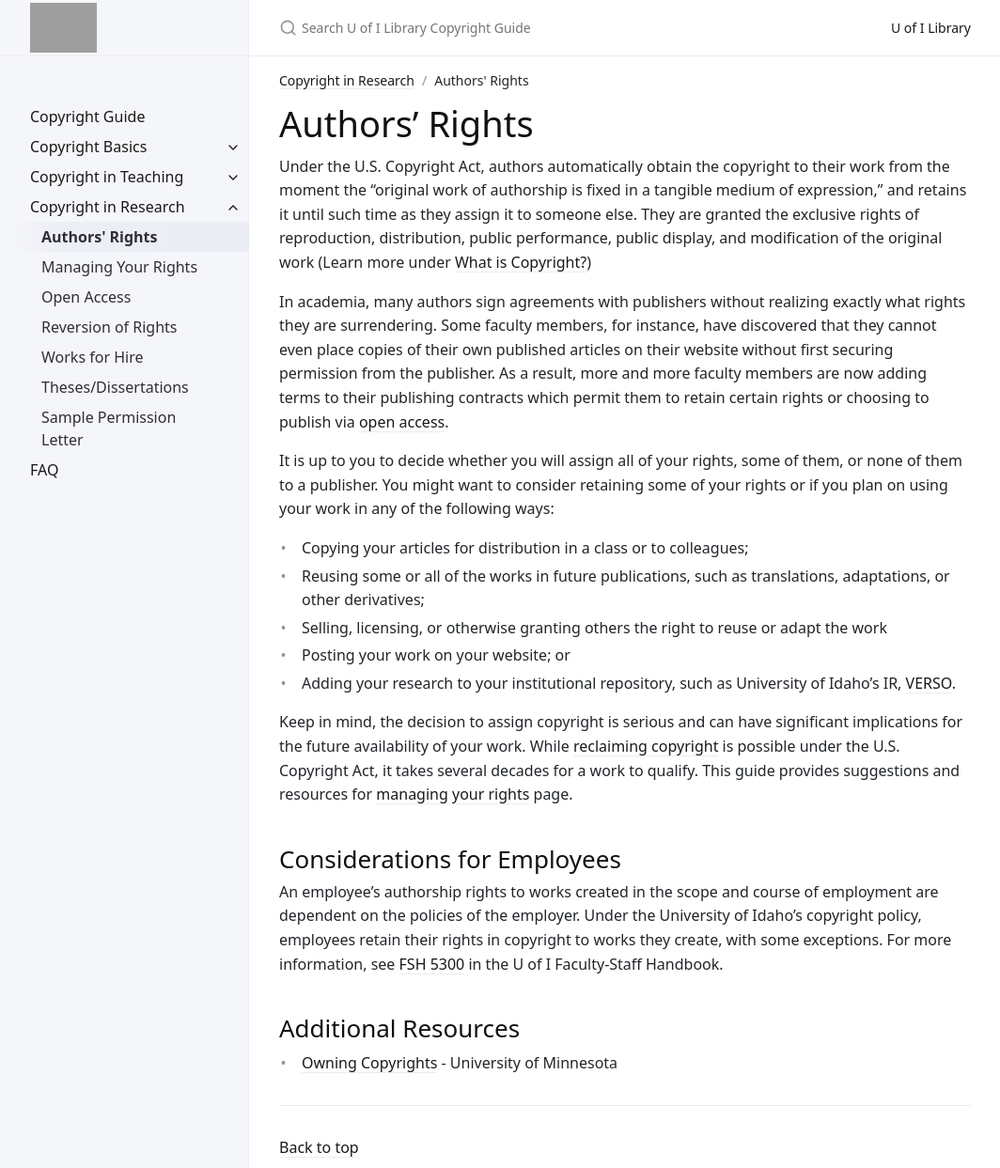
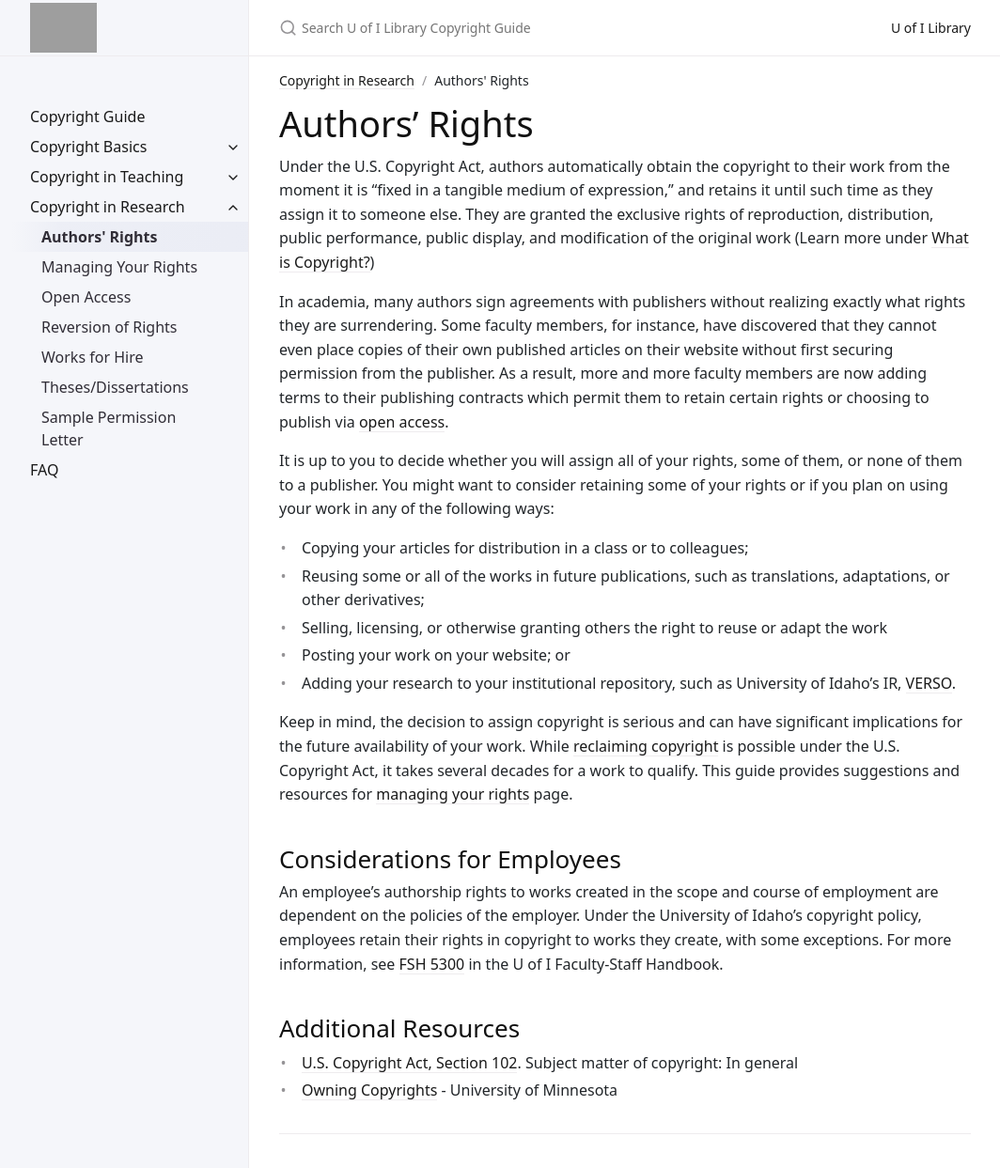
Before and after one commit to uidaholib/copyright-guide, a Jekyll site: the page built from guide/research/authors-rights.md, in a window 1280 px wide and 1400 px high, cut to the strip 0-1243 px from the top of the window. Shown: the whole strip at 94% size, without its empty margins (107-1171 px from the left). Built offline with Jekyll 4.4.1, drawn with Linux system fonts in a browser that asks for light colours; grey boxes are pictures that could not be loaded.

Commit message:
Update authors-rights.md

```diff
--- a/guide/research/authors-rights.md
+++ b/guide/research/authors-rights.md
@@ -6,7 +6,7 @@ nav_order: 1
 
 # Authors' Rights
 
-Under the U.S. Copyright Act, authors automatically obtain the copyright to their work from the moment the "original work of authorship is fixed in a tangible medium of expression," and retains it until such time as they assign it to someone else. They are granted the exclusive rights of reproduction, distribution, public performance, public display, and modification of the original work (Learn more under [What is Copyright?](https://uidaholib.github.io/copyright-guide/guide/basics/what/))
+Under the U.S. Copyright Act, authors automatically obtain the copyright to their work from the moment it is "fixed in a tangible medium of expression," and retains it until such time as they assign it to someone else. They are granted the exclusive rights of reproduction, distribution, public performance, public display, and modification of the original work (Learn more under [What is Copyright?](https://uidaholib.github.io/copyright-guide/guide/basics/what/))
 
 In academia, many authors sign agreements with publishers without realizing exactly what rights they are surrendering. Some faculty members, for instance, have discovered that they cannot even place copies of their own published articles on their website without first securing permission from the publisher. As a result, more and more faculty members are now adding terms to their publishing contracts which permit them to retain certain rights or choosing to publish via [open access](https://uidaholib.github.io/copyright-guide/guide/research/oa/).
 
@@ -25,5 +25,5 @@ Keep in mind, the decision to assign copyright is serious and can have significa
 An employee's authorship rights to works created in the scope and course of employment are dependent on the policies of the employer. Under the University of Idaho's copyright policy, employees retain their rights in copyright to works they create, with some exceptions. For more information, see [FSH 5300](https://www.uidaho.edu/policies/fsh/5/5300) in the U of I Faculty-Staff Handbook.
 
 ## Additional Resources
-
+- [U.S. Copyright Act, Section 102](https://www.copyright.gov/title17/92chap1.html#:~:text=Agreements%20Act.27-,102.%20Subject%20matter%20of%20copyright%3A%20In%20general,-28). Subject matter of copyright: In general
 - [Owning Copyrights](https://www.lib.umn.edu/services/copyright/owning-copyrights) - University of Minnesota
```
